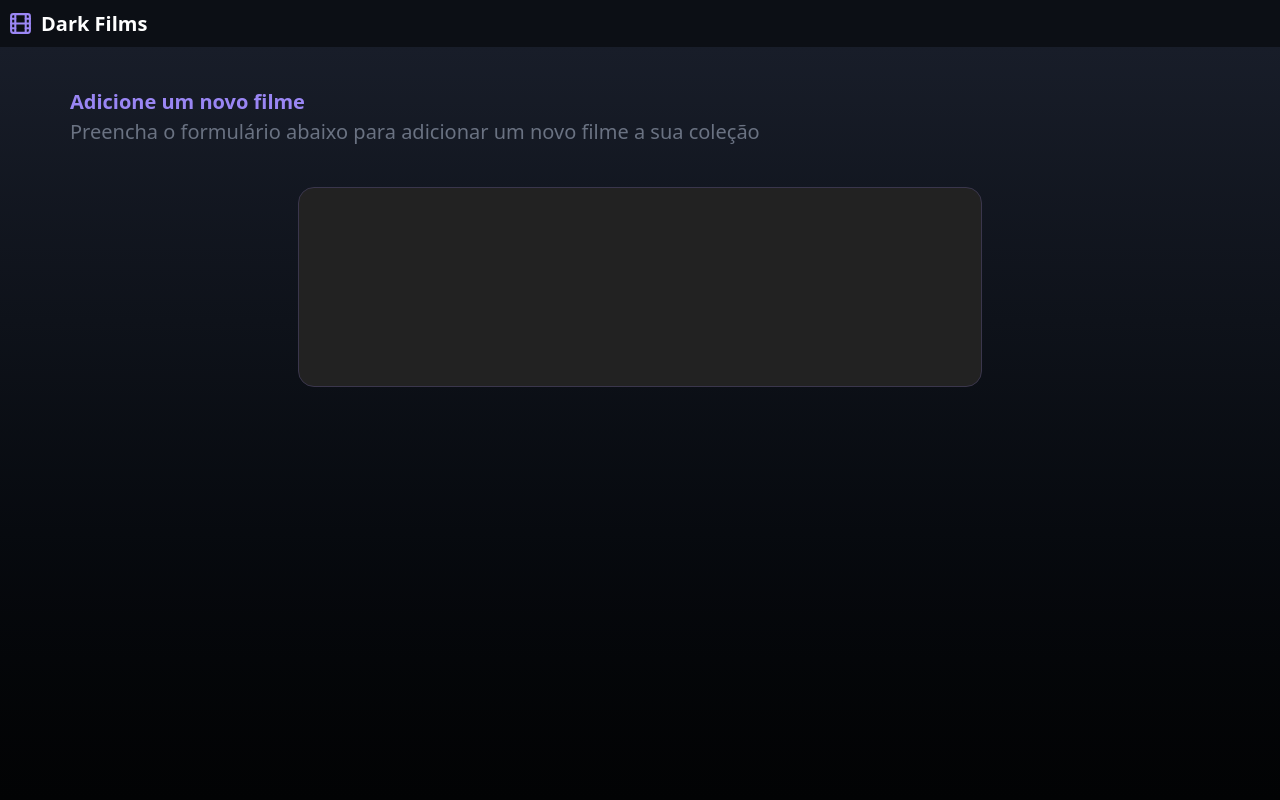
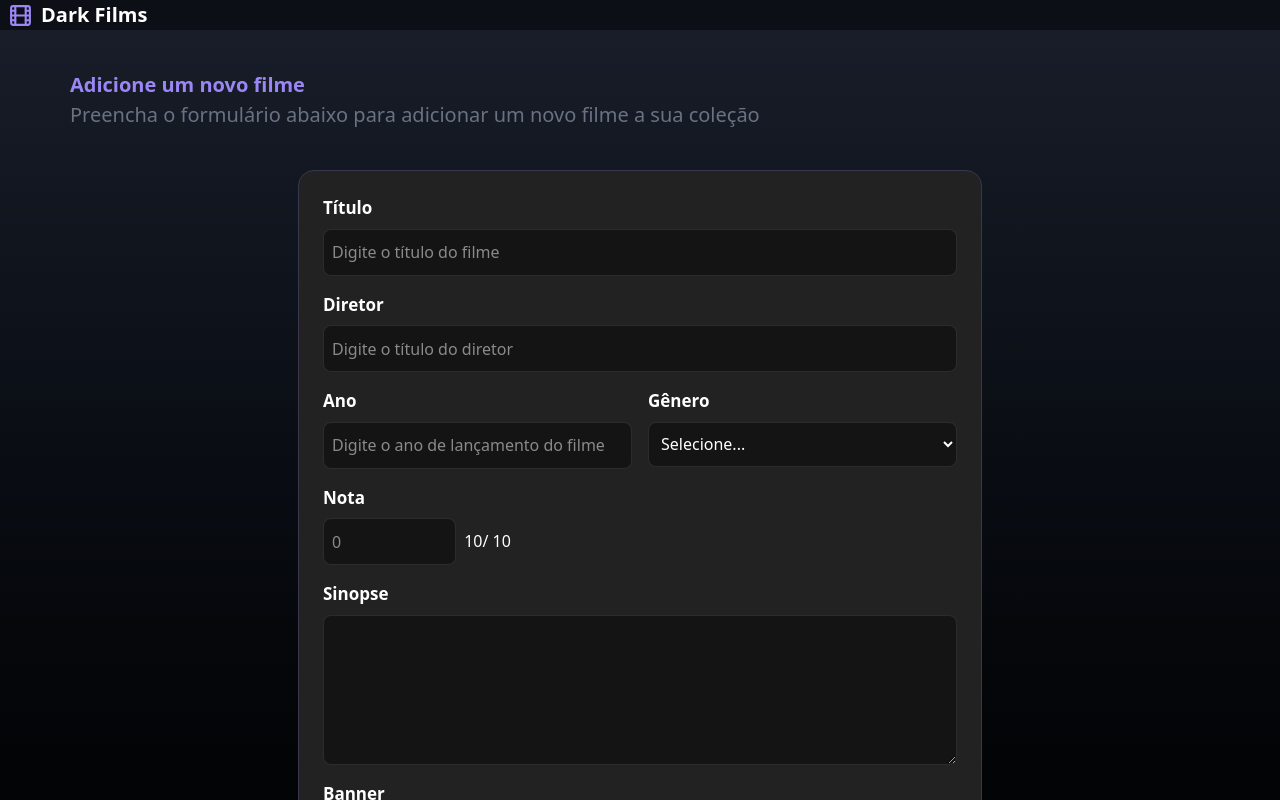
Before and after one commit to DaviRibs/dark-filmes, a Next.js app: page /cadastrar in a window 1280 px wide. Shown: the top 800 px of the page. Built offline with nearby package versions, Linux system fonts and the light colour scheme.

Commit message:
botão cancelar

```diff
--- a/next.config.mjs
+++ b/next.config.mjs
@@ -1,6 +1,6 @@
 /** @type {import('next').NextConfig} */
 const nextConfig = {
-  reactStrictMode: true,
+  reactStrictMode: true, devIndicators: false
 };
 
 export default nextConfig;
--- /dev/null
+++ b/src/components/CustomInput/index.jsx
@@ -0,0 +1,12 @@
+export default function CustomInput({label, placeholder, type}){     // pegando esses campos
+    return (
+        <div className="flex flex-col w-full gap-2">
+            <label className="text-[17px] font-bold">{label}</label>
+            <input
+            className="w-full h-[47px] bg-[#141414] rounded-lg pl-2 border border-[#ffffff1a] outline-none focus:border-purple-400"
+            type={type}
+            placeholder={placeholder}
+             />
+        </div>
+    )
+}
--- /dev/null
+++ b/src/components/CustomSelect/index.jsx
@@ -0,0 +1,18 @@
+export default function CustomSelect({label, options}){
+    return(
+        <div className="w-full flex flex-col gap-2">
+            <label className="text-[17px] font-bold">{label}</label>
+            <select className="w-full h-[45px] rounded-lg bg-[#141414] border border-[#ffffff1a] focus:border-purple-400 outline-none px-2">
+                <option value="">Selecione...</option>
+                {options.map((opcao) => {
+                return (
+                    <option
+                    key={opcao}
+                    value={opcao}
+                    >{opcao}</option>
+                )
+            })}
+            </select>
+        </div>
+    )
+}
--- a/src/pages/cadastrar/index.jsx
+++ b/src/pages/cadastrar/index.jsx
@@ -1,16 +1,82 @@
+import CustomInput from "@/components/CustomInput";
+import CustomSelect from "@/components/CustomSelect";
 import PageWrapper from "@/components/PageWrapper";
 
-export default function Cadastrar(){
-    return (
+export default function Cadastrar() {
+  return (
     <PageWrapper showButton={false}>
-        <div className="w-full h-full py-[40px] px-[70px] flex flex-col">
-        <h1  className="text-[20px]  font-bold  text-[#9A86F4]">Adicione um novo filme</h1>
-        <p className="text-[20px] text-gray-500" >Preencha o formulário abaixo para adicionar um novo filme a sua coleção</p>
+      <div className="w-full h-full py-[40px] px-[70px] flex flex-col">
+        <h1 className="text-[20px]  font-bold  text-[#9A86F4]">
+          Adicione um novo filme
+        </h1>
+        <p className="text-[20px] text-gray-500">
+          Preencha o formulário abaixo para adicionar um novo filme a sua
+          coleção
+        </p>
         <div className="w-full flex justify-center pt-[40px]">
-        <form className="w-[60%] h-auto min-h-[200px] bg-[#222222] rounded-2xl border-[0.1px] border-[#3a364c] flex flex-col p-3"></form>
+          <form className="w-[60%] h-auto min-h-[200px] bg-[#222222] rounded-2xl border border-[#3a364c] flex flex-col p-6 gap-4">
+            <CustomInput
+              label="Título"
+              placeholder="Digite o título do filme"
+              type="text"
+            />
 
+            <CustomInput
+              label="Diretor"
+              placeholder="Digite o título do diretor"
+              type="text"
+            />
+            <div className="w-full flex  gap-4">
+              <div className="w-[50%]">
+                <CustomInput
+                  label="Ano"
+                  placeholder="Digite o ano de lançamento do filme"
+                  type="number"
+                />
+              </div>
+              <div className="w-[50%]">
+                <CustomSelect
+                  label="Gênero"
+                  options={[
+                    "Ação",
+                    "Comédia",
+                    "Drama",
+                    "Terror",
+                    "Ficcão Cientifica",
+                    "Romance",
+                  ]}
+                />
+              </div>
+            </div>
+            <div className="w-[30%] items-center flex gap-2">
+              <div className="w-[70%]">
+                <CustomInput
+                label="Nota"
+                placeholder="0"
+                type="number" />
+              </div>
+              <p className="flex mt-8">10/ 10</p>
+            </div>
+            <div className="w-full flex flex-col gap-2">
+                <label className="text-[17px] font-bold">Sinopse</label>
+                <textarea
+
+                className="w-full h-[150px] min-h-[150px] max-h-[150px] rounded-lg border border-[#ffffff1a] focus:border-purple-400 p-2 bg-[#141414] outline-none">
+
+                </textarea>
+            </div>
+            <CustomInput
+            label="Banner"
+            placeholder="URL da imagem"
+            type="text"
+            />
+            <div className="w-[100%] flex justify-end gap-4">
+                <button type="reset" className="w-[100px] h-[50px] roudend-md bg-[#141414]
+                cursor-pointer hover:bg-white/10 border border-[#3a364c]">Cancelar</button>
+            </div>
+          </form>
         </div>
-        </div>
+      </div>
     </PageWrapper>
-    )
+  );
 }
```
